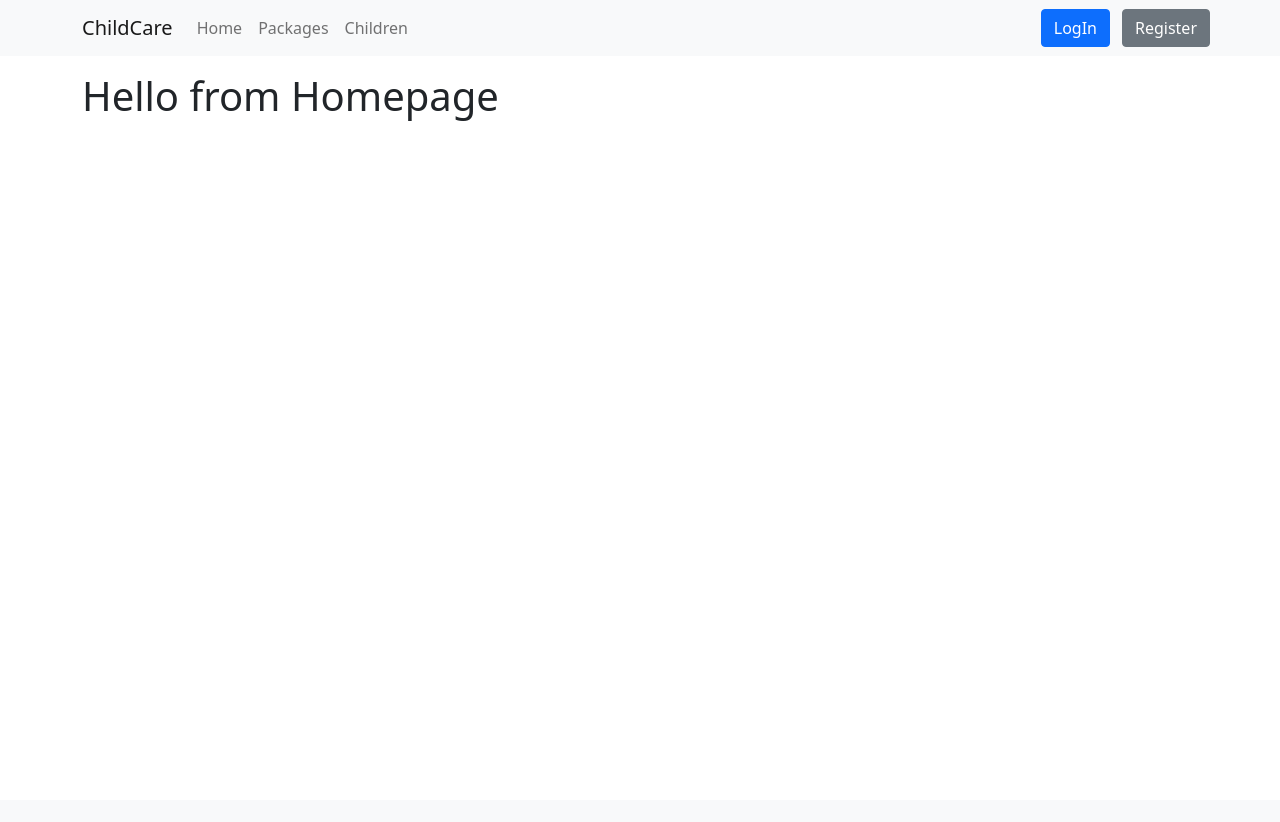
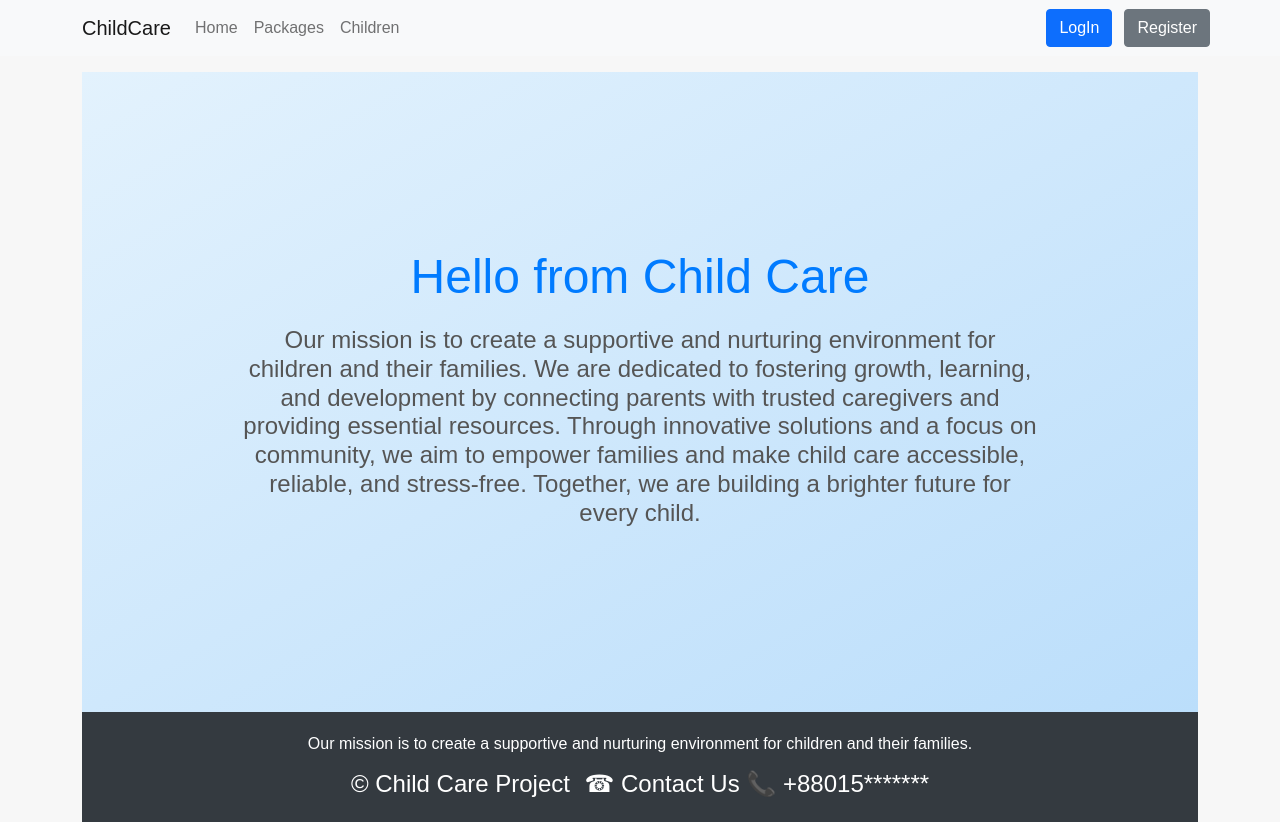
Before and after one commit to Shormi49/Child-Care, a Django app: template templates/home.html in a window 1280 px wide. Before the commit the page ends 121 px from the top, so only its background shows below. Run offline with Django 3.2, Linux system fonts and the light colour scheme; the template is opened without the code that fills it, so the values that code supplies are empty.

Commit message:
Update home.html

```diff
--- a/templates/home.html
+++ b/templates/home.html
@@ -1,5 +1,78 @@
 {% extends "base.html" %}
 
 {% block body %}
-<h1>Hello from Homepage</h1>
+<!DOCTYPE html>
+<html lang="en">
+<head>
+    <meta charset="UTF-8">
+    <meta name="viewport" content="width=device-width, initial-scale=1.0">
+    <title>About Us - Child Care</title>
+    <style>
+        body {
+            font-family: Arial, sans-serif;
+            margin: 0;
+            padding: 0;
+            background-color: #f7f7f7;
+            color: #333;
+        }
+        .main-content {
+            display: flex;
+            flex-direction: column;
+            justify-content: center;
+            align-items: center;
+            min-height: 80vh;
+            text-align: center;
+            background: linear-gradient(to bottom right, #e3f2fd, #bbdefb);
+        }
+        .main-content h1 {
+            font-size: 3rem;
+            color: #007bff;
+            margin-bottom: 20px;
+        }
+        .main-content h2 {
+            font-size: 1.5rem;
+            color: #555;
+            max-width: 800px;
+        }
+        footer {
+            background-color: #343a40;
+            color: #ffffff;
+            padding: 20px 10px;
+            text-align: center;
+        }
+        footer .about-text {
+            font-size: 1rem;
+            margin-bottom: 10px;
+        }
+        footer .icons {
+            margin-top: 10px;
+        }
+        footer .icons span {
+            margin: 0 5px;
+            font-size: 1.5rem;
+            color: #ffffff;
+        }
+        footer .icons span:hover {
+            color: #007bff;
+            cursor: pointer;
+        }
+    </style>
+</head>
+<body>
+    <div class="main-content">
+        <h1>Hello from Child Care</h1>
+        <h2>Our mission is to create a supportive and nurturing environment for children and their families. We are dedicated to fostering growth, learning, and development by connecting parents with trusted caregivers and providing essential resources. Through innovative solutions and a focus on community, we aim to empower families and make child care accessible, reliable, and stress-free. Together, we are building a brighter future for every child.</h2>
+    </div>
+
+    <footer>
+        <div class="about-text">
+            Our mission is to create a supportive and nurturing environment for children and their families.
+        </div>
+        <div class="icons">
+            <span>&copy; Child Care Project</span>
+            <span>&#9742; Contact Us 📞 +88015*******</span>
+        </div>
+    </footer>
+</body>
+</html>
 {% endblock body %}
```
